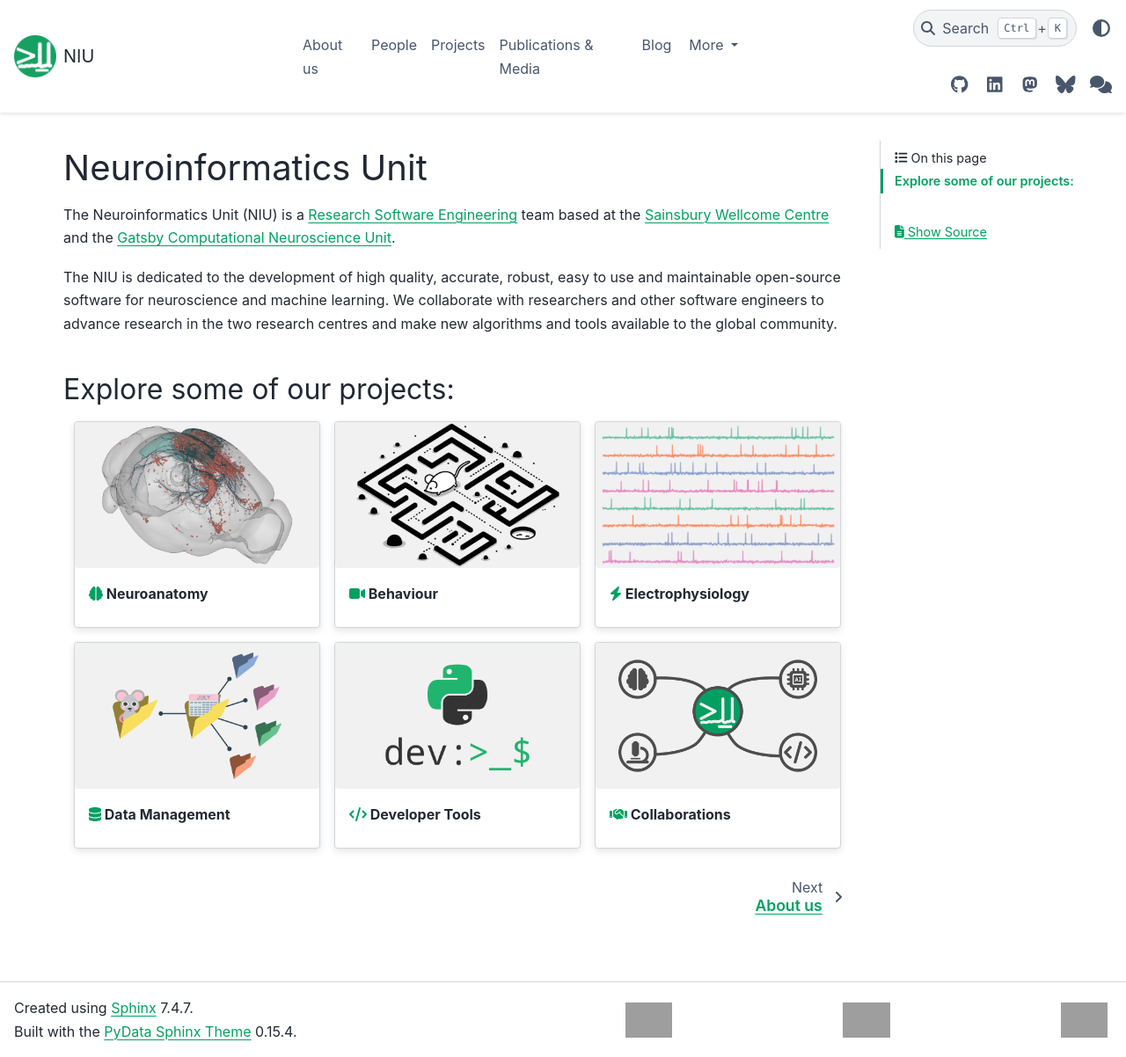
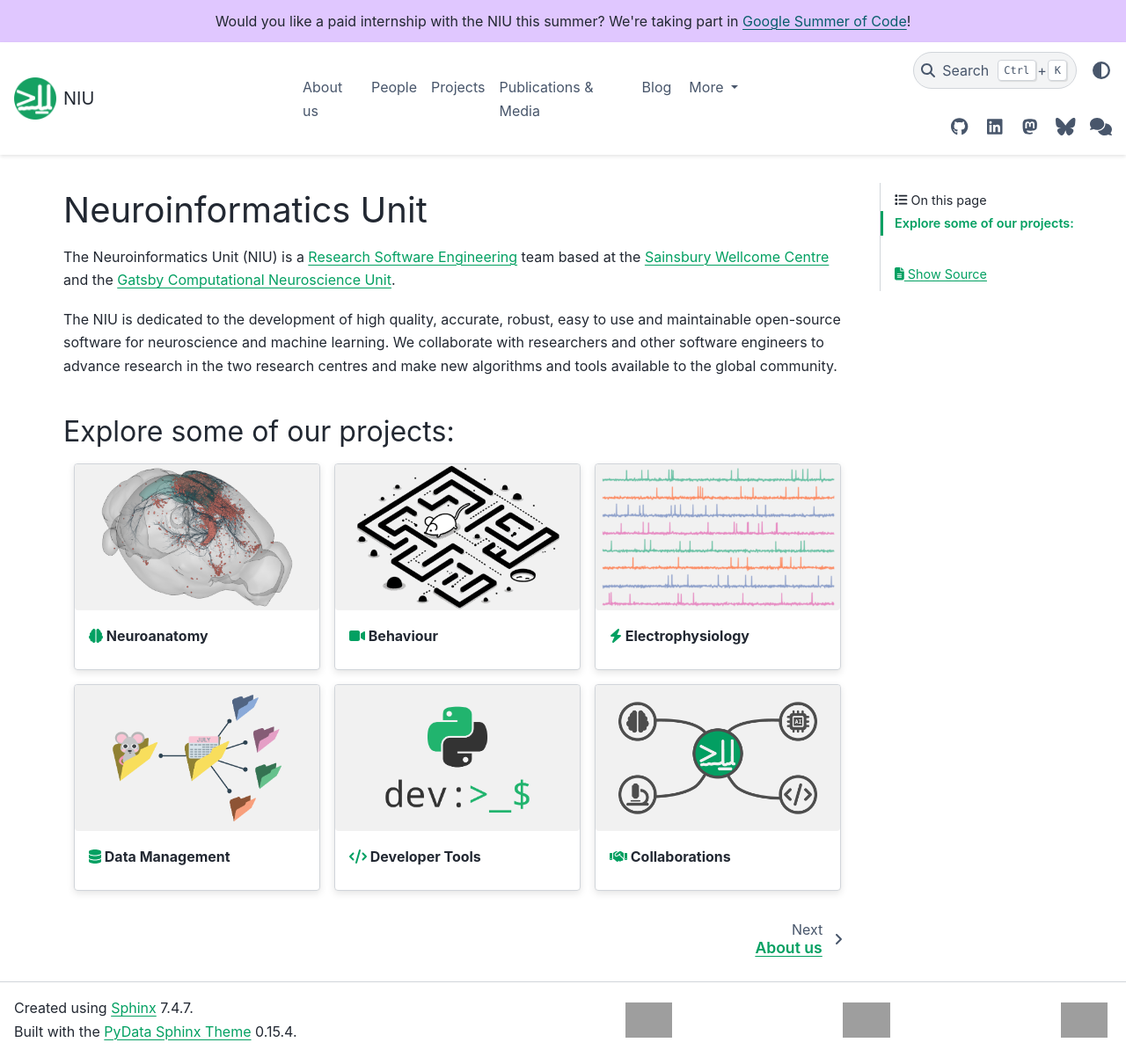
Before and after one commit to neuroinformatics-unit/neuroinformatics-unit.github.io, a Sphinx documentation site: the page built from docs/source/index.md, in a window 1280 px wide and 1202 px high. Shown: the whole window at 88% size. Built offline with Sphinx 7.4.7 and the PyData theme 0.15.4, drawn with Linux system fonts in a browser that asks for light colours; nearby versions of some CDN libraries; grey boxes are pictures that could not be loaded.

Commit message:
Add banner

```diff
--- a/docs/source/conf.py
+++ b/docs/source/conf.py
@@ -184,6 +184,7 @@ html_theme_options = {
     "analytics": {
         "google_analytics_id": "G-6260TGM7TY",
     },
+     "announcement": "Would you like a paid internship with the NIU this summer? We're taking part in <a href='https://neuroinformatics.dev/get-involved/gsoc/index.html'>Google Summer of Code</a>!",
 }
 
 html_sidebars = {
```
